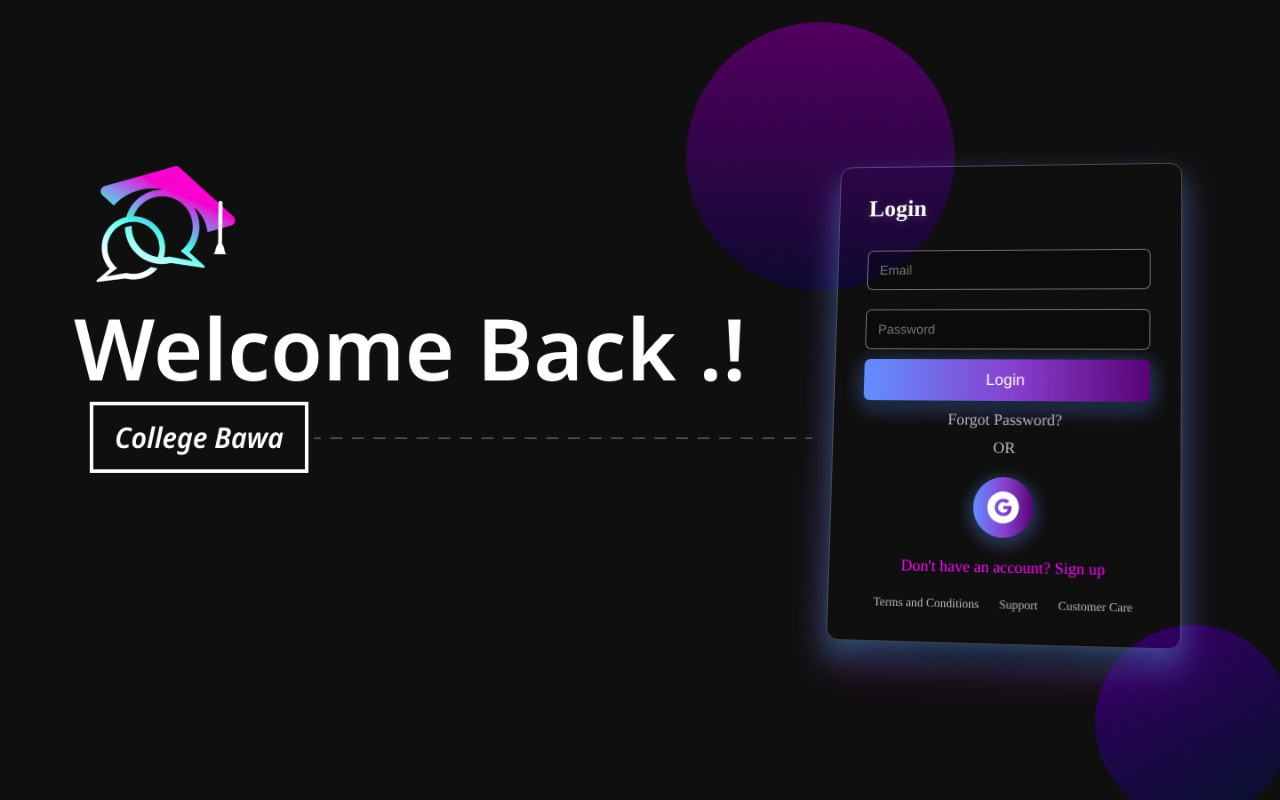
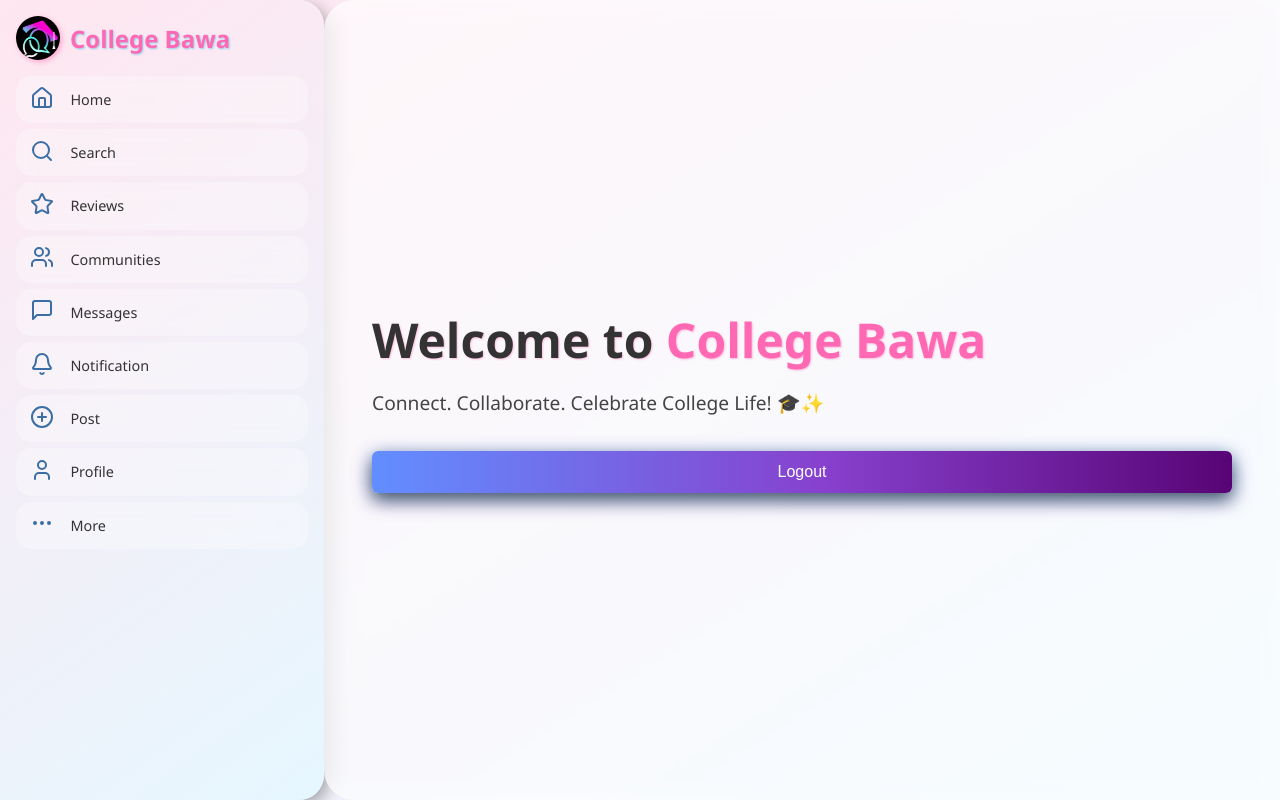
Before and after one commit to keshavchandel13/College-Bawa, a React (Vite) app in the folder Frontend/: page /home in a window 1280 px wide. Before the commit this address led to /login. Built offline with nearby package versions, Linux system fonts and the light colour scheme; sample sign-in values are in the browser's storage.

Commit message:
corrected context logic & side bar for home page

```diff
--- a/Frontend/package.json
+++ b/Frontend/package.json
@@ -13,6 +13,7 @@
     "@react-oauth/google": "^0.12.1",
     "axios": "^1.8.1",
     "icons": "^1.0.0",
+    "lucide-react": "^0.479.0",
     "react": "^19.0.0",
     "react-dom": "^19.0.0",
     "react-icons": "^5.5.0"
--- /dev/null
+++ b/Frontend/src/components/layout/SideBar.jsx
@@ -0,0 +1,33 @@
+import '../../styles/SideBar/sidebar.css'
+import { Home, Search, Star, Users, MessageSquare, Bell, PlusCircle, User, MoreHorizontal } from "lucide-react";
+
+const menuItems = [
+  { icon: <Home />, label: "Home" },
+  { icon: <Search />, label: "Search" },
+  { icon: <Star />, label: "Reviews" },
+  { icon: <Users />, label: "Communities" },
+  { icon: <MessageSquare />, label: "Messages" },
+  { icon: <Bell />, label: "Notification" },
+  { icon: <PlusCircle />, label: "Post" },
+  { icon: <User />, label: "Profile" },
+  { icon: <MoreHorizontal />, label: "More" },
+];
+
+export default function Sidebar() {
+  return (
+    <div className="sidebar-container">
+      <div className="sidebar-header">
+        <img src="/logo2.png" alt="College Bawa Logo" className="sidebar-logo" />
+        <h1 className="sidebar-title">College Bawa</h1>
+      </div>
+      <ul className="sidebar-menu">
+        {menuItems.map((item, index) => (
+          <li key={index} className="sidebar-item">
+            <span className="sidebar-icon">{item.icon}</span>
+            <span className="sidebar-label">{item.label}</span>
+          </li>
+        ))}
+      </ul>
+    </div>
+  );
+}
--- a/Frontend/src/context/AuthContext.jsx
+++ b/Frontend/src/context/AuthContext.jsx
@@ -1,4 +1,4 @@
-import React, { createContext, useState, useContext } from 'react';
+import React, { createContext, useState, useContext, useEffect } from 'react';
 
 // Create the context
 export const AuthContext = createContext();
@@ -6,19 +6,29 @@ export const AuthContext = createContext();
 // Create a provider component
 export const AuthProvider = ({ children }) => {
   const [user, setUser] = useState(null);
+  const [loading, setLoading] = useState(true); // <-- Add loading state
+
+  // Restore user from localStorage on initial load
+  useEffect(() => {
+    const storedUser = localStorage.getItem('user');
+    if (storedUser) {
+      setUser(JSON.parse(storedUser));
+    }
+    setLoading(false); // Authentication check is done
+  }, []);
 
   const login = (userData) => {
     setUser(userData);
-    localStorage.setItem('user', JSON.stringify(userData)); // Optionally store in localStorage
+    localStorage.setItem('user', JSON.stringify(userData));
   };
 
   const logout = () => {
     setUser(null);
-    localStorage.removeItem('user'); // Optionally remove from localStorage
+    localStorage.removeItem('user');
   };
 
   return (
-    <AuthContext.Provider value={{ user, login, logout }}>
+    <AuthContext.Provider value={{ user, login, logout, loading }}>
       {children}
     </AuthContext.Provider>
   );
--- a/Frontend/src/pages/Home.jsx
+++ b/Frontend/src/pages/Home.jsx
@@ -1,10 +1,17 @@
 import React from 'react';
-import Logout from '../features/auth/Logout'
+import Logout from '../features/auth/Logout';
+import Sidebar from '../components/layout/SideBar';
+import '../styles/homepage/home.css';
+
 function Home() {
   return (
-    <div>
-      <h1>Welcome to College Bawa</h1>
-      <Logout/>
+    <div className="home-container">
+      <Sidebar />
+      <div className="main-content">
+        <h1 className="welcome-text">Welcome to <span>College Bawa</span></h1>
+        <p className="intro-text">Connect. Collaborate. Celebrate College Life! 🎓✨</p>
+        <Logout />
+      </div>
     </div>
   );
 }
--- a/Frontend/src/routes/AppRoutes.jsx
+++ b/Frontend/src/routes/AppRoutes.jsx
@@ -8,37 +8,34 @@ import ResetPassword from "../features/auth/ResetPassword";
 import Home from "../pages/Home";
 import LoginWithGoogle from "../features/auth/LoginWithGoogle";
 import { GoogleOAuthProvider } from "@react-oauth/google";
-import { useAuth } from "../context/AuthContext"; // Import the AuthContext
+import { useAuth } from "../context/AuthContext";
 
 function AppRoutes() {
   const [otpRequested, setOtpRequested] = useState(false);
-  const { user } = useAuth(); // Get user from context
+  const { user, loading } = useAuth(); // ⬅ loading added
 
-  // Google auth wrapper function
-  const GoogleAuthWrapper = () => {
-    return (
-      <GoogleOAuthProvider clientId={import.meta.env.VITE_APP_GOOGLE_CLIENT_ID}>
-        <LoginWithGoogle />
-      </GoogleOAuthProvider>
-    );
+  const GoogleAuthWrapper = () => (
+    <GoogleOAuthProvider clientId={import.meta.env.VITE_APP_GOOGLE_CLIENT_ID}>
+      <LoginWithGoogle />
+    </GoogleOAuthProvider>
+  );
+
+  const ProtectedRoute = ({ children }) => {
+    if (loading) return <div>Loading...</div>; // 👈 handle loading
+    return user ? children : <Navigate to="/login" />;
   };
 
-  // Protected Route that redirects if user is not logged in
-  const ProtectedRoute = ({ children }) => {
-    return user ? children : <Navigate to="/login" />;
-  };
   const GotOtp = ({ children }) => {
     return otpRequested ? children : <Navigate to="/forgetpassword" />;
   };
 
-  // Restricted Route that redirects if user is logged in
   const RestrictedRoute = ({ children }) => {
+    if (loading) return <div>Loading...</div>; // 👈 handle loading
     return user ? <Navigate to="/home" /> : children;
   };
 
   return (
     <Routes>
-      {/* Public Routes */}
       <Route
         path="/login"
         element={
@@ -56,8 +53,6 @@ function AppRoutes() {
         }
       />
       <Route path="/google-login" element={<GoogleAuthWrapper />} />
-
-      {/* Forget Password Route */}
       <Route
         path="/forgetpassword"
         element={
@@ -66,8 +61,6 @@ function AppRoutes() {
           </RestrictedRoute>
         }
       />
-
-      {/* Protected Route for Home */}
       <Route
         path="/home"
         element={
@@ -76,8 +69,6 @@ function AppRoutes() {
           </ProtectedRoute>
         }
       />
-
-      {/* Protected Route for Reset Password */}
       <Route
         path="/reset-password"
         element={
@@ -86,8 +77,6 @@ function AppRoutes() {
           </GotOtp>
         }
       />
-
-      {/* Default Route */}
       <Route
         path="/"
         element={<Navigate replace to={user ? "/home" : "/login"} />}
--- /dev/null
+++ b/Frontend/src/styles/SideBar/sidebar.css
@@ -0,0 +1,69 @@
+.sidebar-container {
+    width: 324px;
+    height: 100vh;
+    background: linear-gradient(145deg, #ffe6f0, #e6f7ff);
+    box-shadow: 5px 5px 15px rgba(0, 0, 0, 0.3);
+    padding: 1rem;
+    display: flex;
+    flex-direction: column;
+    border-radius: 0 25px 25px 0;
+  }
+
+  .sidebar-header {
+    display: flex;
+    align-items: center;
+    margin-bottom: 1rem;
+    gap: 10px;
+  }
+
+  .sidebar-logo {
+    background-color: black;
+    width: 44px;
+    height: 44px;
+    border-radius: 50%;
+    box-shadow: 2px 2px 5px rgba(255, 105, 180, 0.5);
+  }
+
+  .sidebar-title {
+    font-size: 1.5rem;
+    font-weight: bold;
+    color: #ff69b4;
+    text-shadow: 1px 1px 2px #9ad0ec;
+  }
+
+  .sidebar-menu {
+    list-style: none;
+    padding: 0;
+    margin: 0;
+    flex-grow: 1;
+  }
+
+  .sidebar-item {
+    display: flex;
+    align-items: center;
+    padding: 0.6rem 0.9rem;
+    margin-bottom: 6px;
+    border-radius: 15px;
+    transition: transform 0.2s ease, box-shadow 0.2s ease;
+    background: rgba(255, 255, 255, 0.3);
+    backdrop-filter: blur(8px);
+    cursor: pointer;
+  }
+
+  .sidebar-item:hover {
+    transform: translateX(5px) scale(1.02);
+    box-shadow: 3px 3px 10px rgba(0, 0, 0, 0.2);
+    background-color: #ffe6f0;
+  }
+
+  .sidebar-icon {
+    color: #3a6ea5;
+    margin-right: 1rem;
+    font-size: 0.9rem;
+  }
+
+  .sidebar-label {
+    font-size: 0.9rem;
+    color: #333;
+    font-weight: 500;
+  }
--- /dev/null
+++ b/Frontend/src/styles/homepage/home.css
@@ -0,0 +1,40 @@
+.home-container {
+    display: flex;
+    height: 100vh;
+    width: 100vw;
+    background: linear-gradient(to bottom right, #ffe6f0, #e6f7ff);
+    font-family: 'Segoe UI', Tahoma, Geneva, Verdana, sans-serif;
+  }
+
+  .main-content {
+    flex-grow: 1;
+    padding: 2rem 3rem;
+    display: flex;
+    flex-direction: column;
+    justify-content: center;
+    align-items: flex-start;
+    box-shadow: inset 0 0 20px rgba(255, 255, 255, 0.4);
+    border-radius: 30px 0 0 30px;
+    background: rgba(255, 255, 255, 0.6);
+    backdrop-filter: blur(8px);
+    transition: all 0.3s ease;
+  }
+
+  .welcome-text {
+    font-size: 3rem;
+    color: #333;
+    text-shadow: 1px 1px 2px rgba(255, 105, 180, 0.4);
+    margin-bottom: 1rem;
+  }
+
+  .welcome-text span {
+    color: #ff69b4;
+  }
+
+  .intro-text {
+    font-size: 1.2rem;
+    color: #444;
+    margin-bottom: 2rem;
+    max-width: 600px;
+    line-height: 1.6;
+  }
```
Also changed, not shown: Frontend/src/components/profile/ProfileEdit.jsx (added), Frontend/src/components/profile/ProfileView.jsx (added), Frontend/src/pages/Profile.jsx (added).
